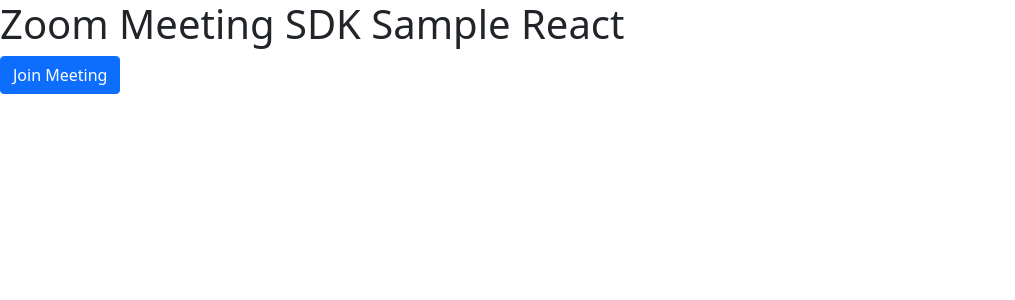
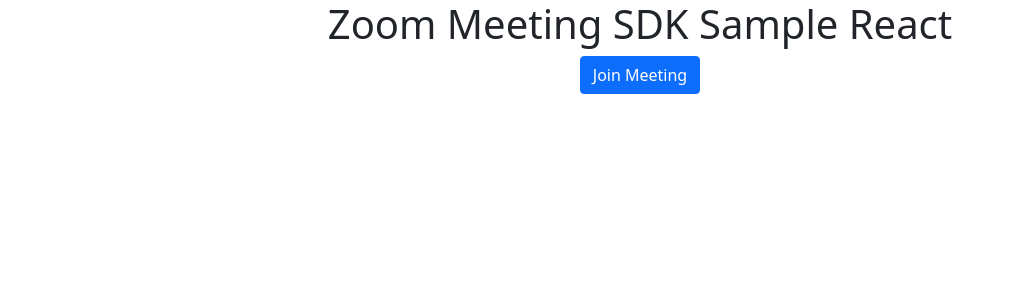
Before and after one commit to CadenaCristian/asambleas_front, a React (Create React App) app: page /assemblies in a window 1280 px wide. Shown: the top 300 px of the page, without its empty margins (0-1015 px from the left). Built offline with nearby package versions, Linux system fonts and the light colour scheme; the HTML template or start-up script is replaced by a standard one; what @zoomus/websdk would draw is missing.

Commit message:
Change in assambles.js

```diff
--- a/src/components/assemblies/assemblies.js
+++ b/src/components/assemblies/assemblies.js
@@ -69,7 +69,7 @@
     }
 
     return (
-        <div className="App">
+        <div className="container text-center">
             <main>
                 <h1>Zoom Meeting SDK Sample React</h1>
 
--- a/src/components/login/login.js
+++ b/src/components/login/login.js
@@ -45,7 +45,6 @@
                             <div className="mb-3">
                                 <label for="exampleInputEmail1" className="form-label">Usuario</label>
                                 <input type="text" className="form-control" name='name' onChange={credentials} value={name} />
-                                <div id="emailHelp" className="form-text">We'll never share your email with anyone else.</div>
                             </div>
                             <div className="mb-3">
                                 <label for="exampleInputPassword1" className="form-label">Contraseña</label>
```
